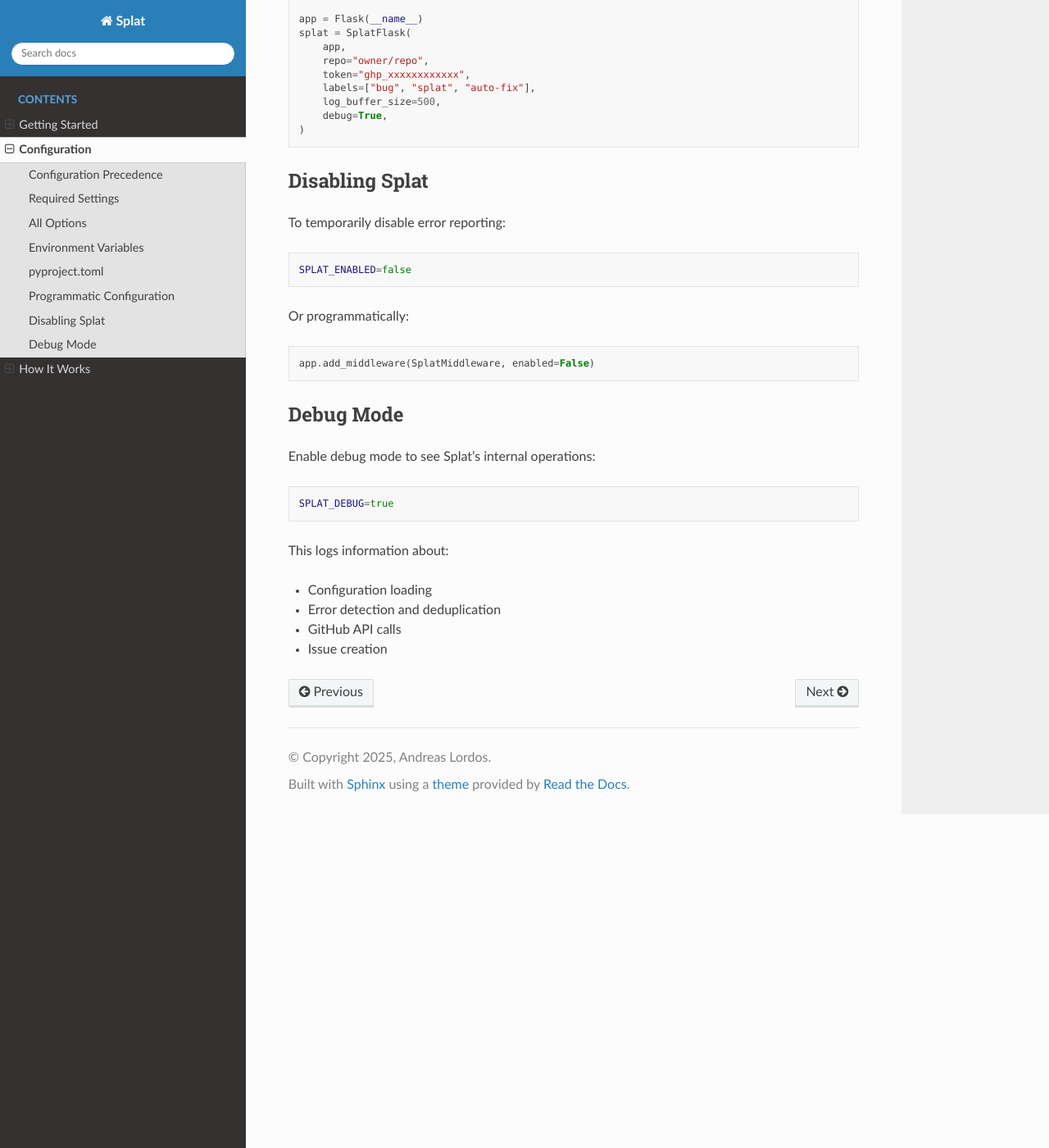
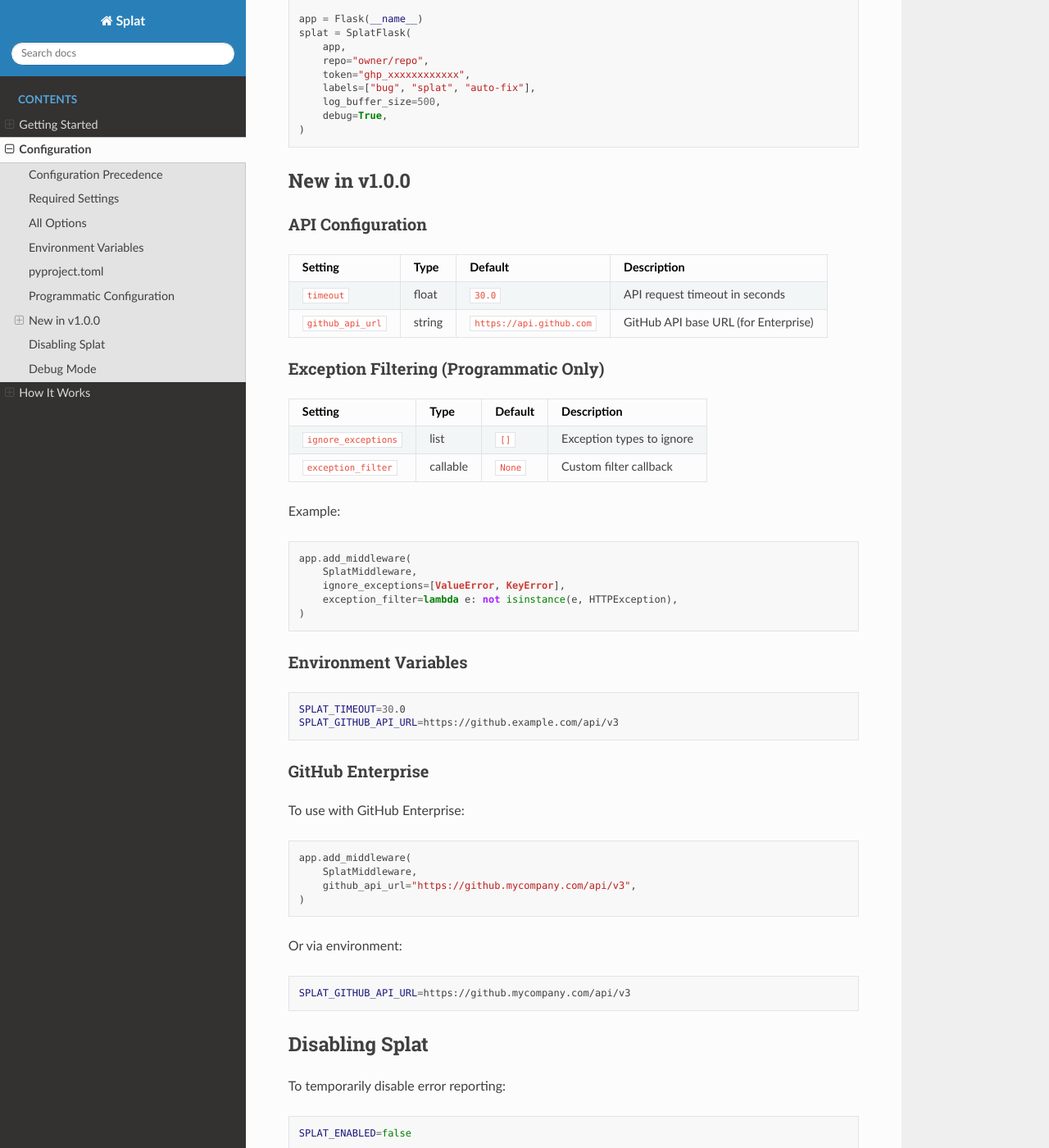
Before and after one commit to andreaslordos/splat, a Sphinx documentation site: the page built from docs/configuration.md, in a window 1280 px wide and 1400 px high, scrolled down 2005 px. Shown: the whole window at 82% size. Built offline with Sphinx 7.4.7 and the Read the Docs theme 3.1.0, drawn with Linux system fonts in a browser that asks for light colours.

Commit message:
docs: update for v1.0.0 features (queue, retries, Django, filtering)
Co-Authored-By: Claude Opus 4.5 <noreply@anthropic.com>

````diff
--- a/docs/configuration.md
+++ b/docs/configuration.md
@@ -95,6 +95,55 @@ splat = SplatFlask(
 )
 ```
 
+## New in v1.0.0
+
+### API Configuration
+
+| Setting | Type | Default | Description |
+|---------|------|---------|-------------|
+| `timeout` | float | `30.0` | API request timeout in seconds |
+| `github_api_url` | string | `https://api.github.com` | GitHub API base URL (for Enterprise) |
+
+### Exception Filtering (Programmatic Only)
+
+| Setting | Type | Default | Description |
+|---------|------|---------|-------------|
+| `ignore_exceptions` | list | `[]` | Exception types to ignore |
+| `exception_filter` | callable | `None` | Custom filter callback |
+
+Example:
+```python
+app.add_middleware(
+    SplatMiddleware,
+    ignore_exceptions=[ValueError, KeyError],
+    exception_filter=lambda e: not isinstance(e, HTTPException),
+)
+```
+
+### Environment Variables
+
+```bash
+SPLAT_TIMEOUT=30.0
+SPLAT_GITHUB_API_URL=https://github.example.com/api/v3
+```
+
+### GitHub Enterprise
+
+To use with GitHub Enterprise:
+
+```python
+app.add_middleware(
+    SplatMiddleware,
+    github_api_url="https://github.mycompany.com/api/v3",
+)
+```
+
+Or via environment:
+
+```bash
+SPLAT_GITHUB_API_URL=https://github.mycompany.com/api/v3
+```
+
 ## Disabling Splat
 
 To temporarily disable error reporting:
````
Also changed, not shown: README.md (+1 -1 lines), docs/getting-started.md (+16 -1 lines), docs/how-it-works.md (+20 -0 lines).
